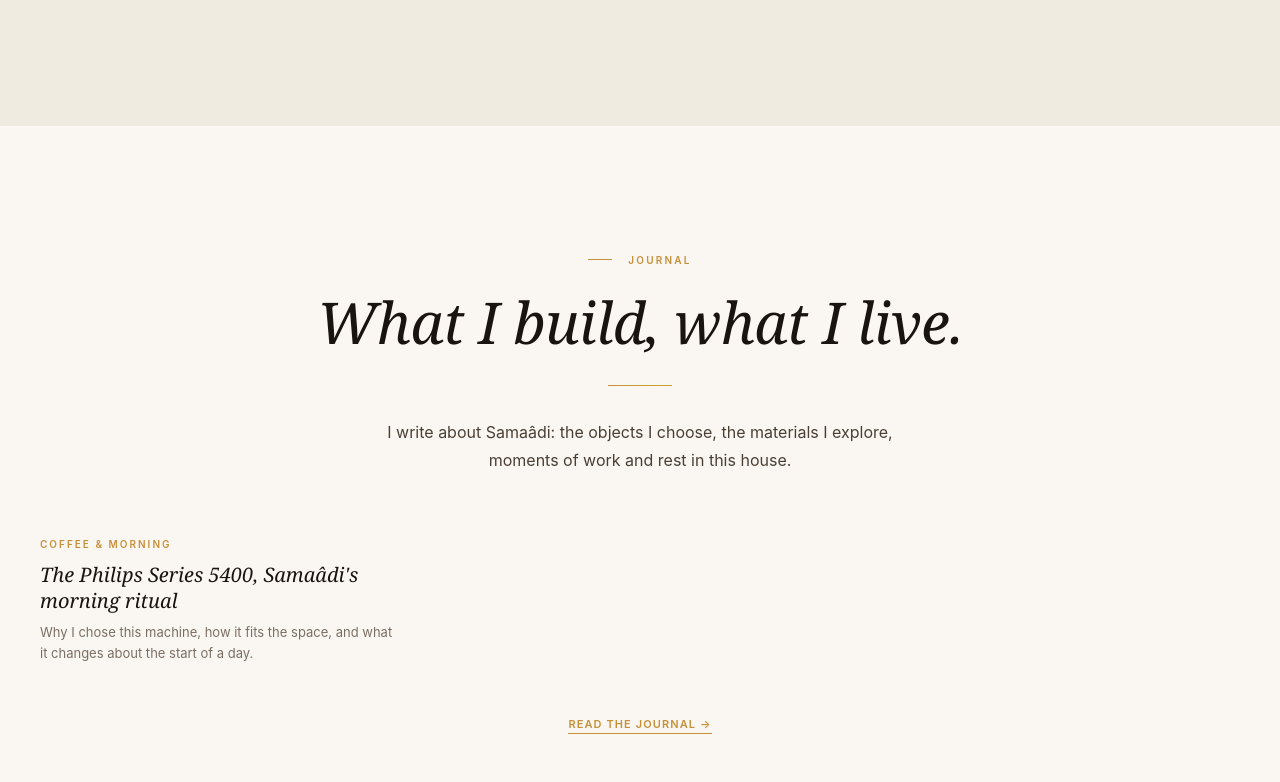
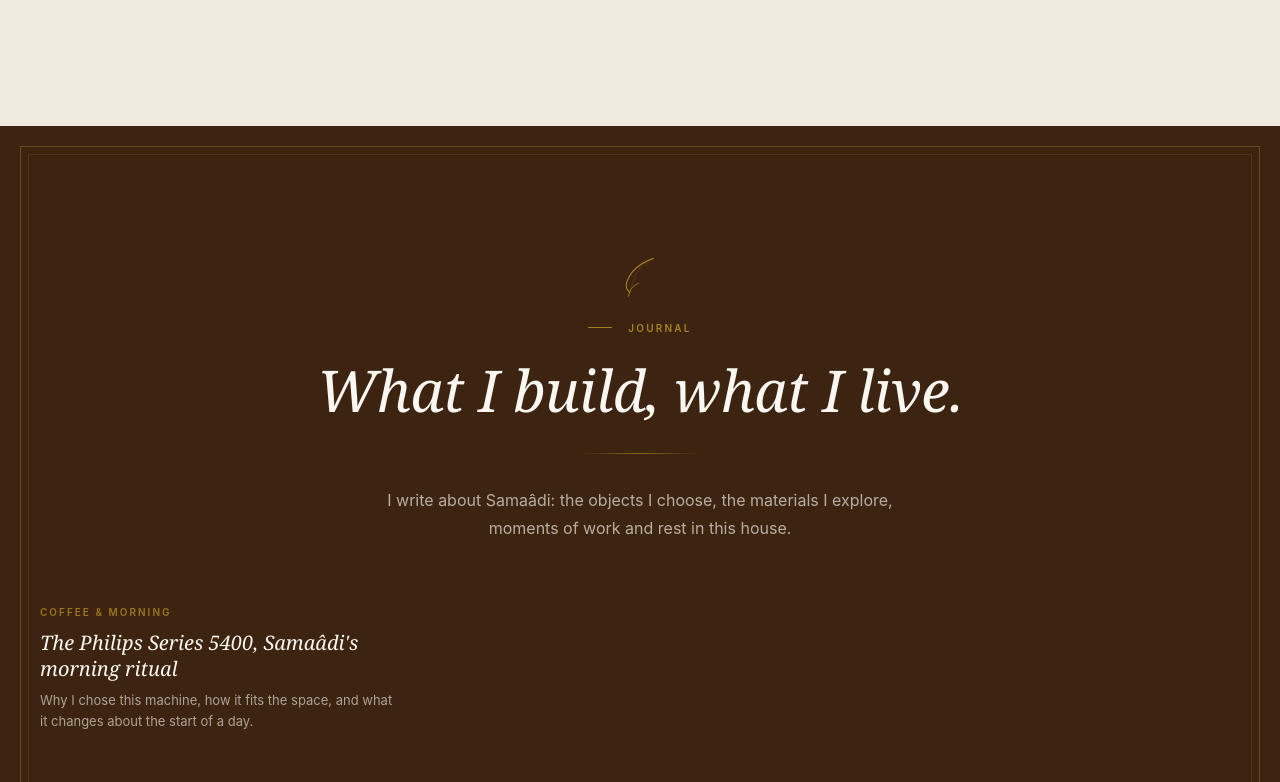
Before and after one commit to nomdom149/Samaadi, a plain HTML site: page index.html in a window 1280 px wide. Shown: the part 6513-7295 px from the top of the page. Drawn offline with Linux system fonts and the light colour scheme; a web font is replaced by a local one.

Commit message:
Journal : fond brun chêne, double liseré doré, plume SVG
- section--journal : background var(--chene), position relative, overflow hidden
- ::before inset 20px + ::after inset 28px : double cadre doré rgba(201,162,39)
- Plume SVG calligraphique (issue samaadi-ecrivains) centrée au-dessus du label
- Couleurs texte adaptées fond sombre (crème, ambre, opacités)
- Séparateur gold-line étendu (120px) avec dégradé symétrique
- Lien "Lire le journal" en doré

Co-Authored-By: Claude Sonnet 4.6 <noreply@anthropic.com>
Claude-Session: https://claude.ai/code/session_01VZzz8Yzy63N2X9erCSdQB7

```diff
--- a/css/global.css
+++ b/css/global.css
@@ -424,6 +424,94 @@ ul, ol {
 .section--sand   { background: var(--cream-dark); }
 .section--chene  { background: var(--chene); }
 .section--dark   { background: var(--charcoal-deep); }
+
+/* ── Section Journal — fond brun, double liseré doré ── */
+
+.section--journal {
+  background: var(--chene, #3d2410);
+  position: relative;
+  overflow: hidden;
+}
+
+/* Double liseré doré façon cadre de livre */
+.section--journal::before {
+  content: '';
+  position: absolute;
+  inset: 20px;
+  border: 1px solid rgba(201, 162, 39, 0.30);
+  pointer-events: none;
+  z-index: 1;
+}
+
+.section--journal::after {
+  content: '';
+  position: absolute;
+  inset: 28px;
+  border: 1px solid rgba(201, 162, 39, 0.14);
+  pointer-events: none;
+  z-index: 1;
+}
+
+/* Halo doré subtil en arrière-plan */
+.section--journal .container {
+  position: relative;
+  z-index: 2;
+}
+
+/* Plume SVG avant le titre */
+.journal-plume {
+  display: block;
+  width: 44px;
+  height: 44px;
+  margin: 0 auto var(--space-6);
+  opacity: 0.80;
+}
+
+/* Couleurs texte sur fond journal */
+.section--journal .section-label {
+  color: rgba(201, 162, 39, 0.75);
+}
+
+.section--journal .section-label::before {
+  background: rgba(201, 162, 39, 0.75);
+}
+
+.section--journal .heading-xl,
+.section--journal .heading-lg,
+.section--journal .heading-md {
+  color: var(--cream, #faf7f2);
+}
+
+.section--journal .body-lg,
+.section--journal .body,
+.section--journal .body-sm {
+  color: rgba(250, 247, 242, 0.65);
+}
+
+.section--journal .detail__label {
+  color: rgba(201, 162, 39, 0.65);
+}
+
+.section--journal .detail__value,
+.section--journal .detail__value a {
+  color: var(--cream, #faf7f2);
+}
+
+.section--journal .detail__desc {
+  color: rgba(250, 247, 242, 0.60);
+}
+
+/* Séparateur doré adapté */
+.section--journal .gold-line {
+  background: linear-gradient(90deg, transparent, rgba(201, 162, 39, 0.55), transparent);
+  width: 120px;
+}
+
+/* Lien "Lire le journal" adapté */
+.section--journal a[href="blog/"] {
+  color: rgba(201, 162, 39, 0.90) !important;
+  border-bottom-color: rgba(201, 162, 39, 0.50) !important;
+}
 
 .container {
   max-width: var(--container-lg);
--- a/index.html
+++ b/index.html
@@ -484,9 +484,17 @@
        JOURNAL — Aperçu du blog
   ══════════════════════════════════════════════ -->
 
-  <section class="section section--cream" aria-labelledby="journal-title">
+  <section class="section section--journal" aria-labelledby="journal-title">
     <div class="container">
       <div class="text-center mb-16">
+        <!-- Plume / feather icon -->
+        <svg class="journal-plume" viewBox="0 0 60 60" fill="none" xmlns="http://www.w3.org/2000/svg" aria-hidden="true">
+          <path d="M48 6 C48 6 20 14 12 38 C10 44 12 50 16 52" stroke="#c9a227" stroke-width="1.4" stroke-linecap="round" fill="none"/>
+          <path d="M48 6 C36 10 24 20 16 52" stroke="#c9a227" stroke-width="0.6" stroke-linecap="round" fill="none" stroke-opacity="0.5"/>
+          <path d="M16 52 C18 46 22 42 28 40" stroke="#c9a227" stroke-width="1" stroke-linecap="round" fill="none"/>
+          <path d="M16 52 L14 58" stroke="#c9a227" stroke-width="1.2" stroke-linecap="round"/>
+          <path d="M48 6 C44 8 40 12 38 16" stroke="#c9a227" stroke-width="0.8" stroke-linecap="round" fill="none" stroke-opacity="0.4"/>
+        </svg>
         <p class="section-label" style="justify-content: center;">
           <span lang="fr">Journal</span>
           <span lang="en">Journal</span>
```
